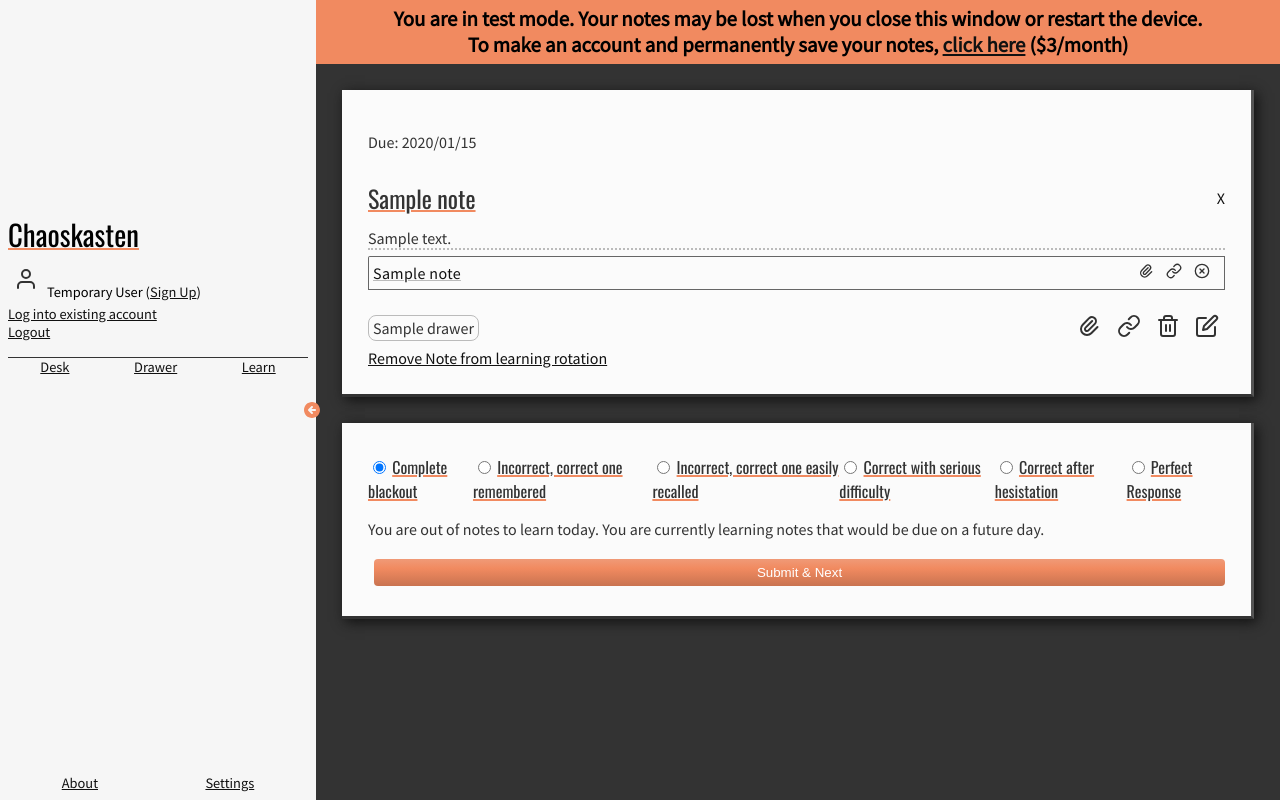
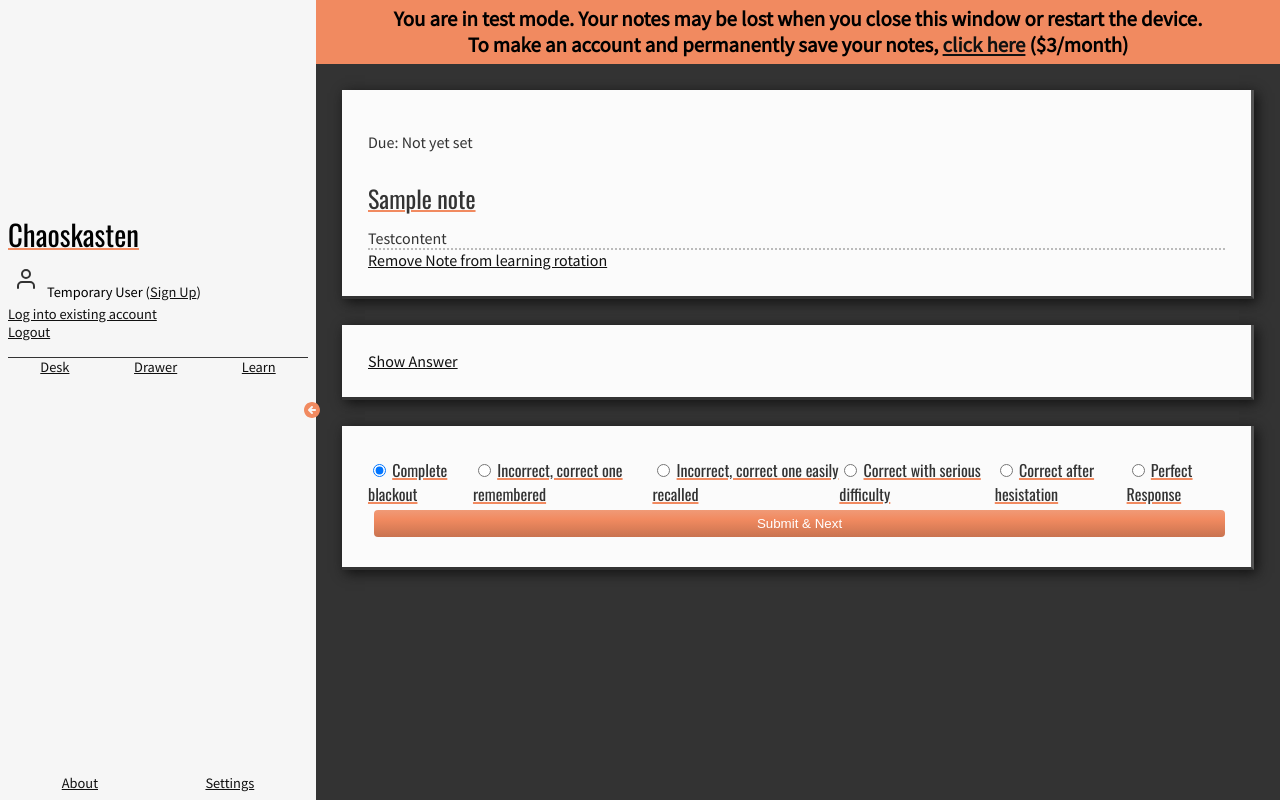
Before and after one commit to koljapluemer/chaoskasten, a Django app: page /learning in a window 1280 px wide. Run offline with Django 3.2, Linux system fonts and the light colour scheme; a user stored in the database is signed in; tables that the repository leaves empty hold one stand-in row (values such as "Sample post"); some libraries are stand-ins or nearby versions.

Commit message:
basic UI and logic to reveal the backsite manually when learning

```diff
--- a/main/models.py
+++ b/main/models.py
@@ -84,7 +84,7 @@ class Collection(models.Model):
     recentNotes = models.ManyToManyField('Note', related_name="recentNotes", blank=True, through='CollectionHistory')
     noteConnectionSender = models.ForeignKey('Note', null=True, on_delete=models.SET_NULL)
 
-    learning_objects = models.ManyToManyField('LearningData', blank=True)
+    open_learning_object = models.ForeignKey('LearningData', null=True, on_delete=models.CASCADE)
 
 
     pinnedNotesPageNr = models.IntegerField(default = 1)
--- a/main/templates/learning/queue.html
+++ b/main/templates/learning/queue.html
@@ -66,13 +66,35 @@
   To make an account and permanently save your notes, <a href="/convert">click here</a> ($3/month)
 </div>
 {% endif %}
+
+<div id="learning-grid">
+
   <div class="note">
     <p>Due: {% if note.learning_data.review_date %}{{ note.learning_data.review_date|date:"Y/m/d"  }}{% else %}Not yet set{% endif %}</p>
-  {% include 'widgets/note.html' with parentnote=note %}
+
+    <div class="note-topbar">
+      <h2 class="single-note-title">{{ title }}</h2>
+      <span></span>
+    </div>
+
+    {% load markdown %}
+
+    <div class="note-content">{{ front_site|markdown|safe}}</div>
+
+
     <a href="learning/delete/{{note.learning_data.id}}">Remove Note from learning rotation</a>
   </div>
 
-<div class="note">
+  <div class="note" {% if not show_backsite %} id="note-backsite"{% endif %}>
+    {% if show_backsite %}
+    <div class="note-content">{{ back_site|markdown|safe}}</div>
+    {% else %}
+    <a href="/learning/show_backsite">Show Answer</a>
+    {% endif %}
+  </div>
+
+
+  <div class="note" id="learning-rating-wrapper">
     <form action="" method="post" class="">
       {% csrf_token %}
       {{ form }}
@@ -110,16 +132,15 @@
         </span>
 
       </div>
-    <p>
-      {% if not has_learning_items_left %}
-      You are out of notes to learn today. You are currently learning notes that would be due on a future day.
-      {% endif %}
-    </p>
+
       <button type="submit" value="Submit" class="button-primary form-submit">Submit & Next</button>
 
     </form>
   </div>
 
 
+</div>
+
+
 
 {% endblock %}
--- a/main/urls.py
+++ b/main/urls.py
@@ -75,6 +75,8 @@ urlpatterns = [
     path('payment_form', views.payment_form),
 
     # Learning
-    path('learning', views.learning_queue),
+    path('learning', views.learning_queue, {'show_backsite': False}),
+    path('learning/show_backsite', views.learning_queue, {'show_backsite': True}),
+    path('learning/get_new', views.open_new_learning_object),
     path('learning/delete/<int:pk>', views.remove_learning_object),
 ]
--- a/main/views/learning.py
+++ b/main/views/learning.py
@@ -15,59 +15,66 @@ def remove_learning_object(request, pk):
 
     return redirect("/learning")
 
-def learning_queue(request):
+def open_new_learning_object(request):
     profile = request.user.profile
     collection = profile.collection
+
+    learning_objects = LearningData.objects.filter(profile=profile).order_by('review_date')
+    learning_object = learning_objects.first()
+
+    collection.open_learning_object = learning_object
+    collection.save()
+
+    return redirect ("/learning")
+
+
+
+def learning_queue(request, show_backsite):
+    profile = request.user.profile
+    collection = profile.collection
+
+    learning_object = collection.open_learning_object
+
+    if not learning_object:
+        return redirect("/learning/get_new")
 
     # handle form submittal
     # meaning the user answering how hard a given note was
     if request.method == 'POST':
-        # print(request.POST["note-id"] + ": " + request.POST["easiness"])
-        old_note = Note.objects.get(id=int(request.POST["note-id"]))
-        old_learning_object = old_note.learning_data
         # check whether the card already has learning data, act accordingly
         review = ""
-        if old_learning_object.easiness:
+        if learning_object.easiness:
             review = SMTwo(
-                old_learning_object.easiness,
-                old_learning_object.interval,
-                old_learning_object.repetitions
+                learning_object.easiness,
+                learning_object.interval,
+                learning_object.repetitions
             ).review(int(request.POST["easiness"]))
         else:
             review = SMTwo.first_review(int(request.POST["easiness"]))
 
 
-        old_learning_object.easiness = review.easiness
-        old_learning_object.interval = review.interval
-        old_learning_object.repetitions = review.repetitions
-        old_learning_object.review_date = review.review_date
-        old_learning_object.save()
-        old_note.save()
+        learning_object.easiness = review.easiness
+        learning_object.interval = review.interval
+        learning_object.repetitions = review.repetitions
+        learning_object.review_date = review.review_date
+        learning_object.save()
 
-        score = Score.objects.create(value = review.easiness, learning_data=old_learning_object)
-        print(old_learning_object.score_set.all())
+        score = Score.objects.create(value = review.easiness, learning_data=learning_object)
 
-        return redirect ("/learning")
-
-    # handle getting of new note
-
-    has_learning_items_left = True
-
-    today = localtime(now()).date()
-    # try getting todays data, otherwise just get all, sorted by date
-    learning_objects = LearningData.objects.filter(review_date = today, profile=profile)
-    if not learning_objects:
-        learning_objects = LearningData.objects.filter(profile=profile).order_by('review_date')
-        has_learning_items_left = False
-
-    learning_object = learning_objects.first()
+        return redirect ("/learning/get_new")
 
     note = learning_object.note
 
+    # check how much seperators the note has, and adapt the preview accordingly
+    content_divided = note.content.split("---")
+    front_site = "Testcontent"
+    back_site = note.content
 
     context = {
-        'note': note,
-        'has_learning_items_left': has_learning_items_left
+        'title': note.title,
+        'front_site': front_site,
+        'back_site': back_site,
+        'show_backsite': show_backsite
     }
 
     return render(request, 'learning/queue.html', context)
```
Also changed, not shown: main/static/css/styles.css (+23 -1 lines), chaosnotes.sqlite3, main/migrations/0017_auto_20210330_1334.py (added). Lines whose indentation alone changed are shown as unchanged.
